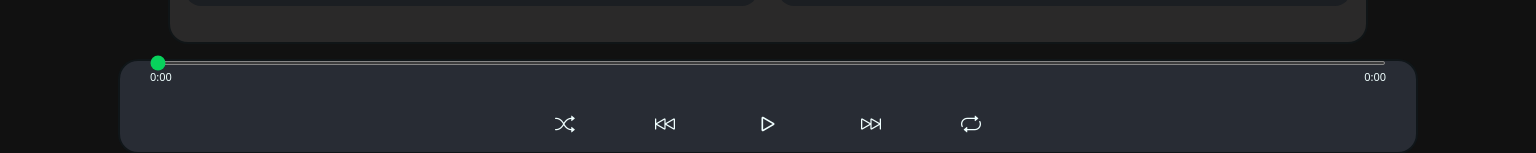
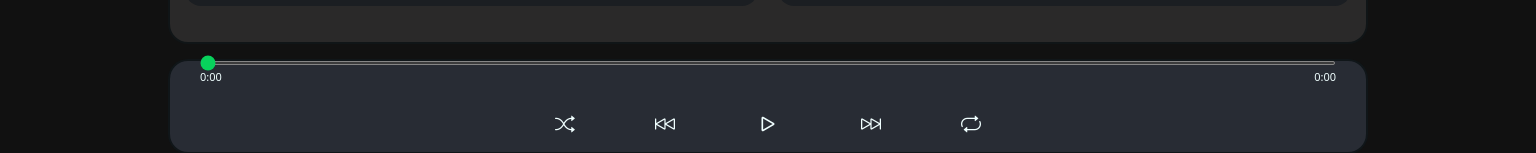
Before and after one commit to Bishal6291/Music-Player, a React (Create React App) app: page /player in a window 1536 px wide. Shown: the part 631-784 px from the top of the page. Built offline with nearby package versions, Linux system fonts and the light colour scheme; the HTML template or start-up script is replaced by a standard one.

Commit message:
Update Player-Page.css

```diff
--- a/src/Player-Page.css
+++ b/src/Player-Page.css
@@ -670,7 +670,7 @@ transform: scale(1.25);
   }
 
   .player {
-    max-width: 1300px;
+    max-width: 1200px;
   }
   .addSongText{
     cursor: pointer;
```
